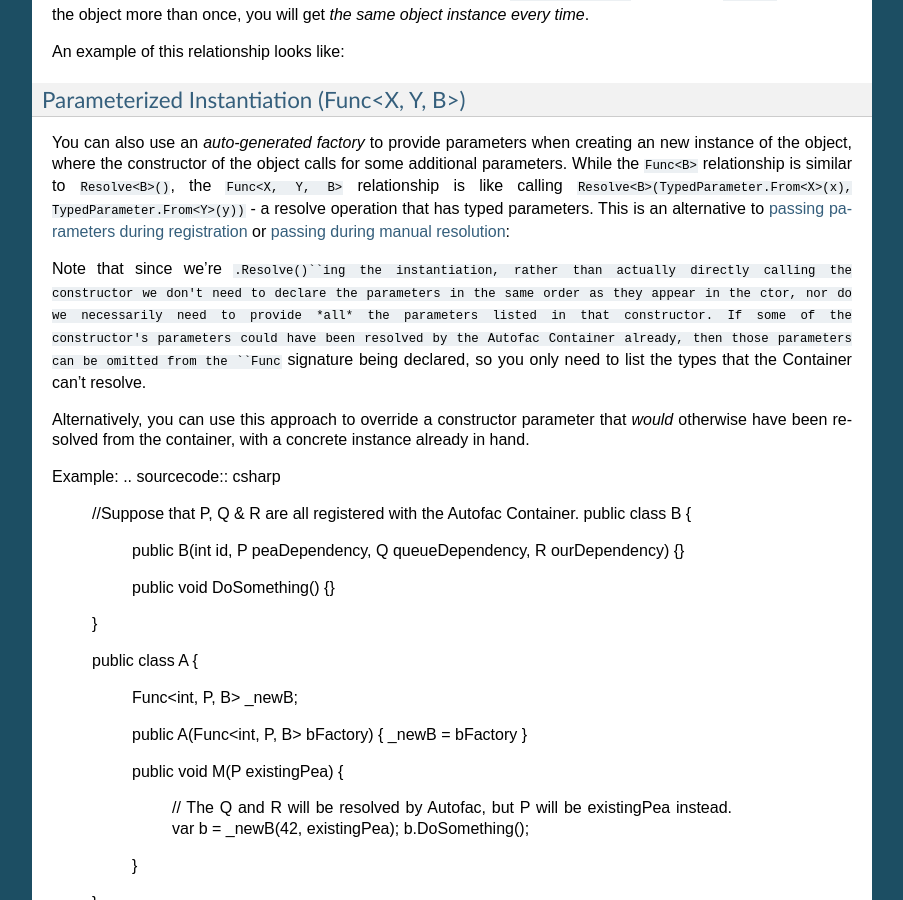
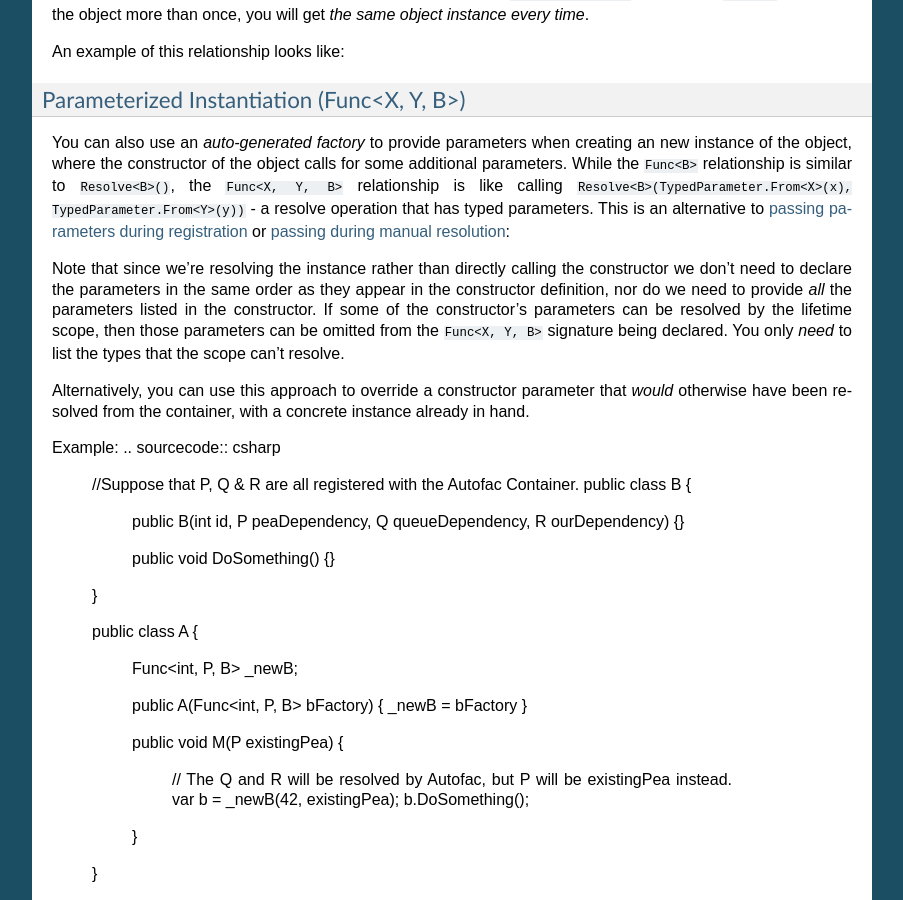
Before and after one commit to autofac/Documentation, a Sphinx documentation site: the page built from docs/resolve/relationships.rst, in a window 1280 px wide and 900 px high, scrolled down 3261 px. Shown: the whole window, without its empty margins (198-1101 px from the left). Built offline with Sphinx 7.4.7, drawn with Linux system fonts in a browser that asks for light colours.

Commit message:
Update docs/resolve/relationships.rst

```diff
--- a/docs/resolve/relationships.rst
+++ b/docs/resolve/relationships.rst
@@ -199,7 +199,7 @@ You can also use an *auto-generated factory* to provide parameters when creating
         }
     }
 
-Note that since we're ``.Resolve()``ing the instantiation, rather than actually directly calling the constructor we don't need to declare the parameters in the same order as they appear in the ctor, nor do we necessarily need to provide *all* the parameters listed in that constructor. If some of the constructor's parameters could have been resolved by the Autofac Container already, then those parameters can be omitted from the ``Func`` signature being declared, so you only need to list the types that the Container can't resolve.
+Note that since we're resolving the instance rather than directly calling the constructor we don't need to declare the parameters in the same order as they appear in the constructor definition, nor do we need to provide *all* the parameters listed in the constructor. If some of the constructor's parameters can be resolved by the lifetime scope, then those parameters can be omitted from the ``Func<X, Y, B>`` signature being declared. You only *need* to list the types that the scope can't resolve.
 
 Alternatively, you can use this approach to override a constructor parameter that *would* otherwise have been resolved from the container, with a concrete instance already in hand.
 
```
